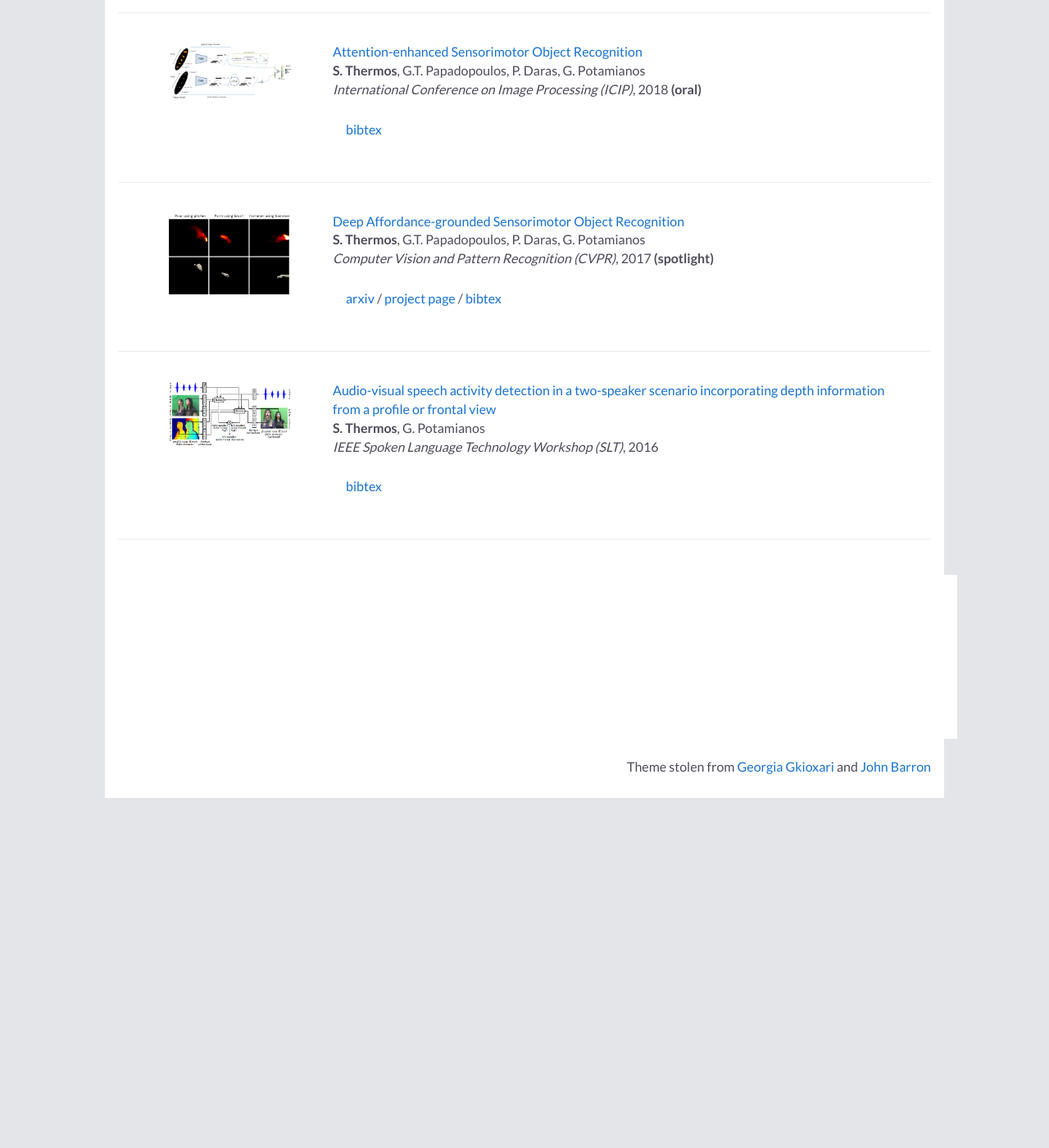
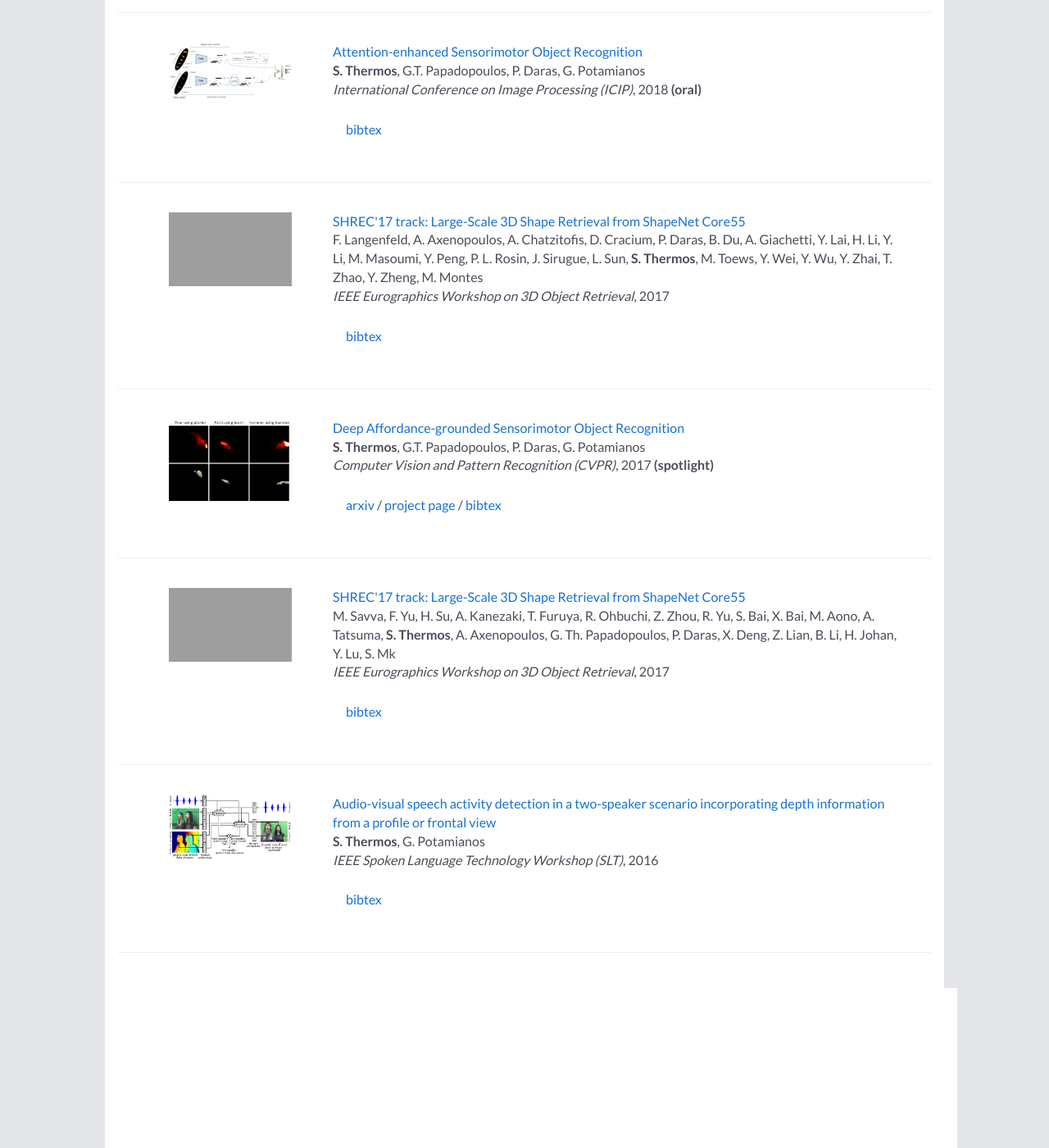
Before and after one commit to spthermo/spthermo.github.io, a Jekyll site: the page built from index.md, in a window 1280 px wide and 1400 px high, scrolled down 1128 px. Shown: the whole window at 82% size. Built offline with Jekyll 4.4.1, drawn with Linux system fonts in a browser that asks for light colours; nearby versions of some CDN libraries; our own code applies the rules of GitHub Pages for plain Markdown files; before the commit the page ends 2101 px from its top, so only the background shows below that; grey boxes are pictures that could not be loaded.

Commit message:
Update default.html

```diff
--- a/_layouts/default.html
+++ b/_layouts/default.html
@@ -147,6 +147,30 @@
 
     <div class="publication">
       <table width="900" align="center" border="0" cellpadding="0">
+        <td width="25%" valign="top"><img src="assets/images/shrec18.png" alt="game" width="150" height="90" style="border-style: none">
+        <td width="75%" valign="top">
+          <p><a href="https://shapenet.cs.stanford.edu/shrec17/shrec17shapenet.pdf"><heading>SHREC'17 track: Large-Scale 3D Shape Retrieval from ShapeNet Core55</heading></a><br>
+          F. Langenfeld, A. Axenopoulos, A. Chatzitofis, D. Cracium, P. Daras, B. Du, A. Giachetti, Y. Lai, H. Li, Y. Li, M. Masoumi, Y. Peng, P. L. Rosin, J. Sirugue, L. Sun, <strong>S. Thermos</strong>, M. Toews, Y. Wei, Y. Wu, Y. Zhai, T. Zhao, Y. Zheng, M. Montes<br>
+          <em>IEEE Eurographics Workshop on 3D Object Retrieval</em>, 2017 <br>
+
+          <div class="paper" id="shrec2018">
+            <a shape="rect" href="javascript:togglebib('shrec2018')" class="togglebib">bibtex</a>
+            <pre xml:space="preserve">
+@inproceedings{shrec2018,
+  author       = "F. Langenfeld, A. Axenopoulos, A. Chatzitofis, D. Cracium, P. Daras, B. Du, A. Giachetti, Y. Lai, H. Li, Y. Li, M. Masoumi, Y. Peng, P. L. Rosin, J. Sirugue, L. Sun, S. Thermos, M. Toews, Y. Wei, Y. Wu, Y. Zhai, T. Zhao, Y. Zheng, M. Montes",
+  title        = "SHREC'18 track: Protein Shape Retrieval",
+  booktitle    = "Eurographics Workshop on 3D Object Retrieval",
+  year         = "2018"}
+            </pre>
+          </div>
+        </td>
+        </td>
+      </table>
+    </div>
+    <hr>
+
+    <div class="publication">
+      <table width="900" align="center" border="0" cellpadding="0">
         <td width="25%" valign="top"><img src="assets/images/magn.jpg" alt="game" width="150" height="100" style="border-style: none">
         <td width="75%" valign="top">
           <p><a href="http://openaccess.thecvf.com/content_cvpr_2017/papers/Thermos_Deep_Affordance-Grounded_Sensorimotor_CVPR_2017_paper.pdf"><heading>Deep Affordance-grounded Sensorimotor Object Recognition</heading></a><br>
@@ -163,6 +187,30 @@
   title        = "Deep Affordance-grounded Sensorimotor Object Recognition",
   booktitle    = "CVPR",
   pages = "6167-6175"
+  year         = "2017"}
+            </pre>
+          </div>
+        </td>
+        </td>
+      </table>
+    </div>
+    <hr>
+
+    <div class="publication">
+      <table width="900" align="center" border="0" cellpadding="0">
+        <td width="25%" valign="top"><img src="assets/images/shrec17.png" alt="game" width="150" height="90" style="border-style: none">
+        <td width="75%" valign="top">
+          <p><a href="https://shapenet.cs.stanford.edu/shrec17/shrec17shapenet.pdf"><heading>SHREC'17 track: Large-Scale 3D Shape Retrieval from ShapeNet Core55</heading></a><br>
+          M. Savva, F. Yu, H. Su, A. Kanezaki, T. Furuya, R. Ohbuchi, Z. Zhou, R. Yu, S. Bai, X. Bai, M. Aono, A. Tatsuma, <strong>S. Thermos</strong>, A. Axenopoulos, G. Th. Papadopoulos, P. Daras, X. Deng, Z. Lian, B. Li, H. Johan, Y. Lu, S. Mk<br>
+          <em>IEEE Eurographics Workshop on 3D Object Retrieval</em>, 2017 <br>
+
+          <div class="paper" id="shrec2017">
+            <a shape="rect" href="javascript:togglebib('shrec2017')" class="togglebib">bibtex</a>
+            <pre xml:space="preserve">
+@inproceedings{shrec2017,
+  author       = "M. Savva, F. Yu, H. Su, A. Kanezaki, T. Furuya, R. Ohbuchi, Z. Zhou, R. Yu, S. Bai, X. Bai, M. Aono, A. Tatsuma, S. Thermos, A. Axenopoulos, G. Th. Papadopoulos, P. Daras, X. Deng, Z. Lian, B. Li, H. Johan, Y. Lu, S. Mk",
+  title        = "SHREC'17 track: Large-Scale 3D Shape Retrieval from ShapeNet Core55",
+  booktitle    = "Eurographics Workshop on 3D Object Retrieval",
   year         = "2017"}
             </pre>
           </div>
```
